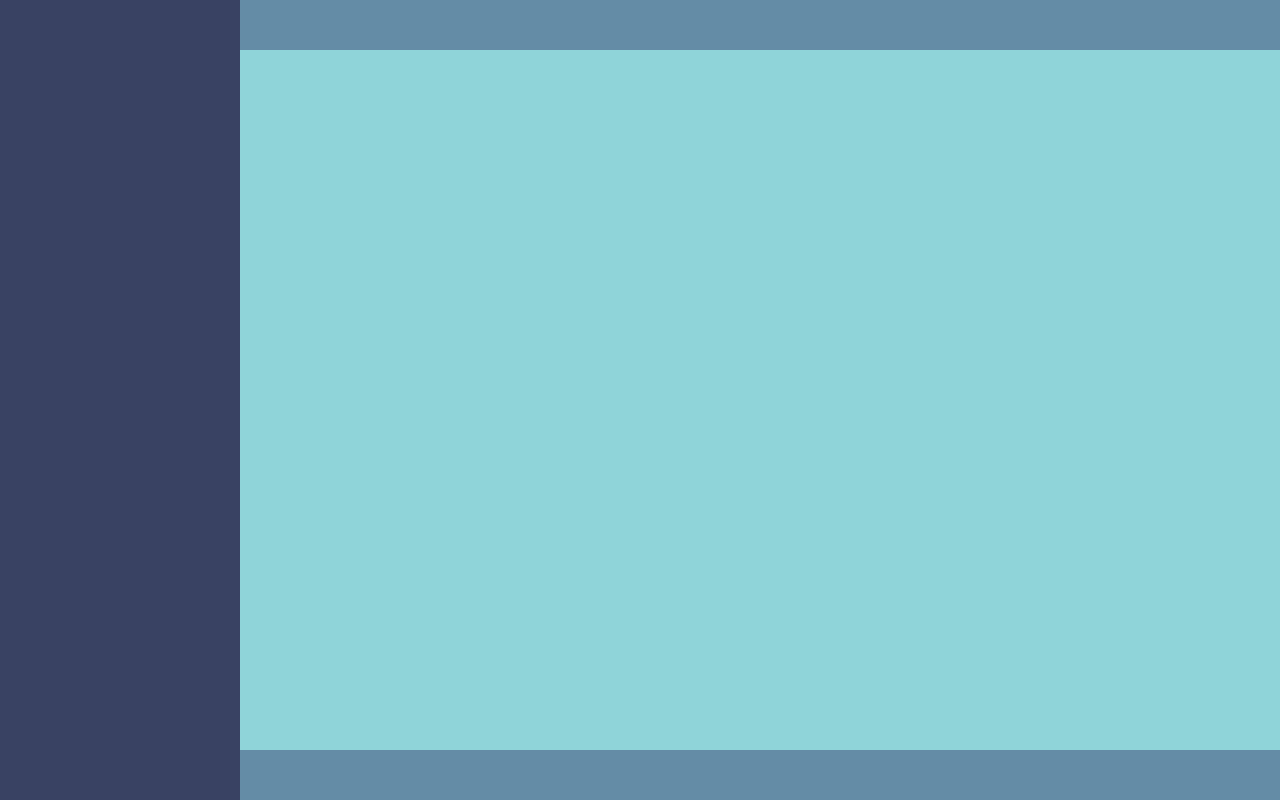
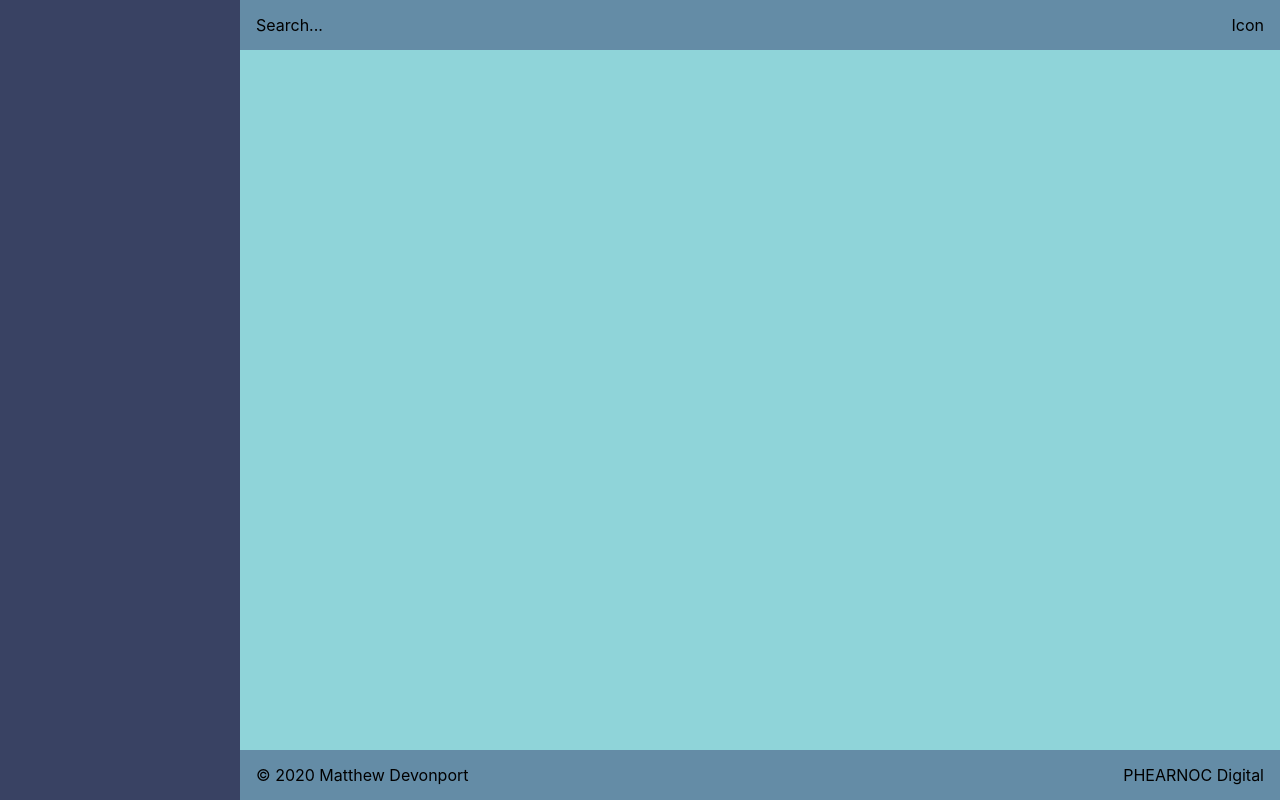
Before and after one commit to matthew-devonport/2020-17-09, a React (Create React App) app: page / in a window 1280 px wide. Built offline with nearby package versions, Linux system fonts and the light colour scheme.

Commit message:
added content to header/footer

```diff
--- a/src/App.js
+++ b/src/App.js
@@ -5,12 +5,17 @@ function App() {
   return (
     <React.Fragment>
       <div className="grid-container">
-      <header className="header">
-      </header>
-      <aside className="sidenav"></aside>
-      <main className="main"></main>
-      <footer className="footer"></footer>
-    </div>
+        <header className="header">
+          <div class="header__search">Search...</div>
+          <div class="header__avatar">Icon</div>
+        </header>
+        <aside className="sidenav"></aside>
+        <main className="main"></main>
+        <footer className="footer">
+          <div class="footer__copyright">&copy; 2020 Matthew Devonport</div>
+          <div class="footer__signature">PHEARNOC Digital</div>
+        </footer>
+      </div>
 
     </React.Fragment>
   );
--- a/src/App.scss
+++ b/src/App.scss
@@ -37,3 +37,11 @@ $mainColor: #283972;
   grid-area: footer;
   background-color: #648ca6;
 }
+
+.header, .footer {
+  display: flex;
+  align-items: center;
+  justify-content: space-between;
+  padding: 0 16px;
+  background-color: #648ca6;
+}
```
